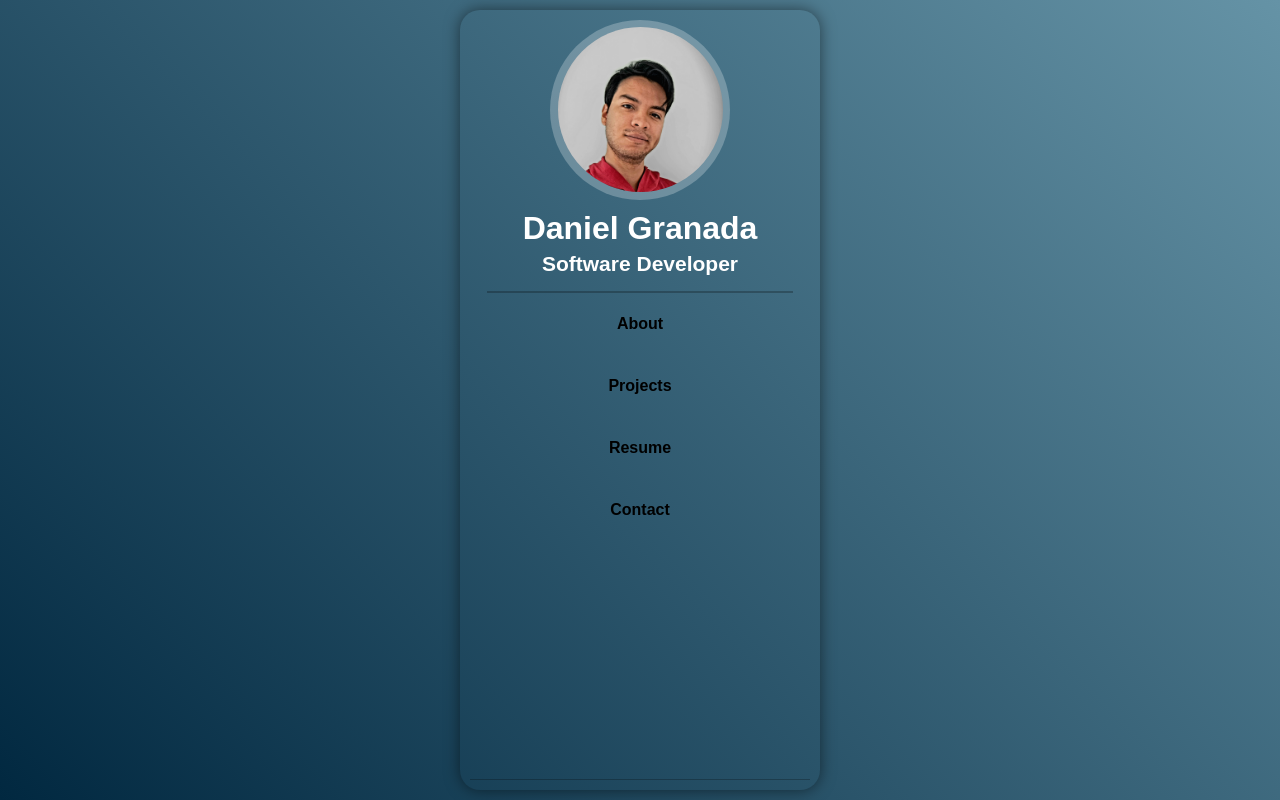
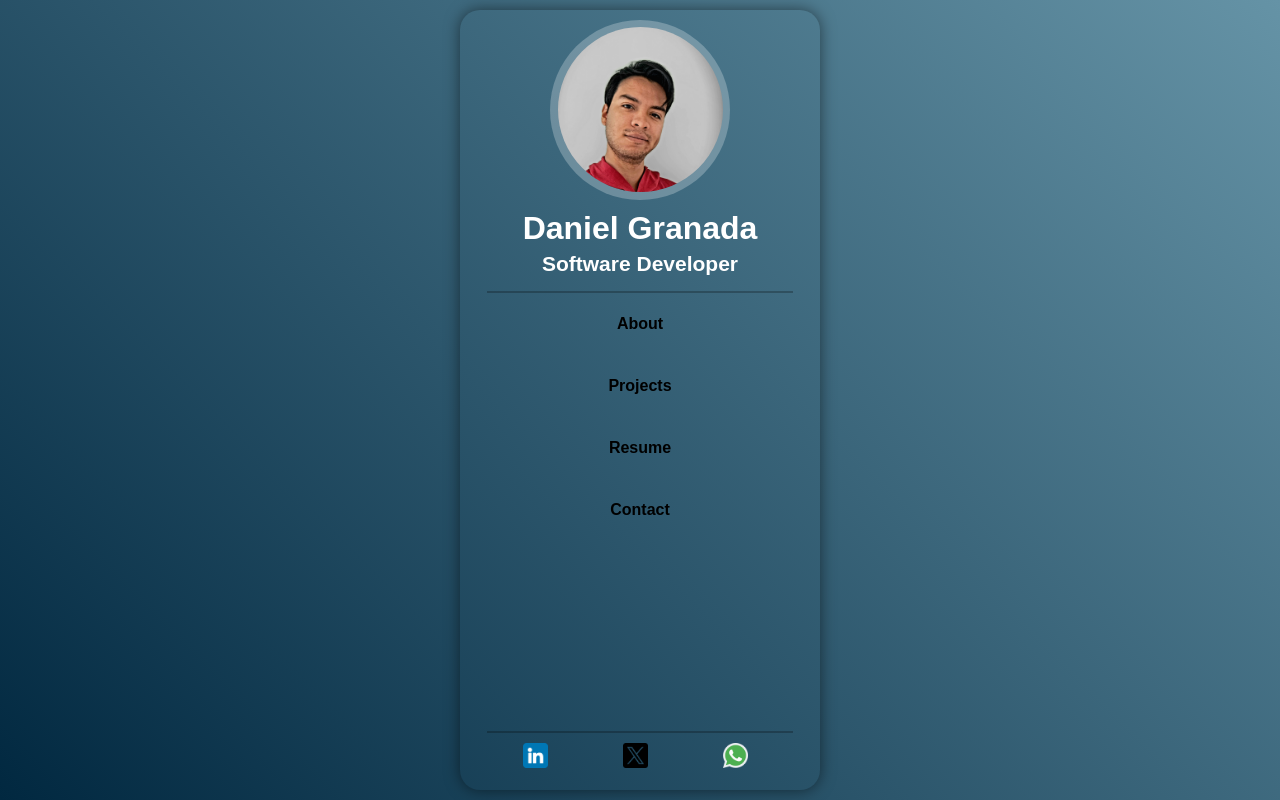
Before and after one commit to JdanielGA/JdanielGA.github.io, a plain HTML site: page index.html in a window 1280 px wide. Drawn offline with Linux system fonts and the light colour scheme.

Commit message:
Social Networks added

```diff
--- a/css/home.css
+++ b/css/home.css
@@ -84,7 +84,6 @@ html {
     display: flex;
     flex-direction: column;
     font-size: 2rem;
-    border-bottom: 0.1rem solid rgba(0, 0, 0, 0.25);
 }
 
 .contactbar-navbar__button {
@@ -111,3 +110,24 @@ html {
     background-color: rgba(255, 255, 255, 0.2);
     transform: scale(0.99);
 }
+
+.contactbar-footer {
+    width: 100%;
+    padding: 1rem 2rem;
+    display: flex;
+    justify-content: center;
+    align-items: center;
+}
+
+.contactbar-footer__networks {
+    width: 100%;
+    list-style: none;
+    display: flex;
+    justify-content: space-around;
+}
+
+.contactbar-footer__networks img {
+    width: 2.5rem;
+    height: 2.5rem;
+    margin-right: 1rem;
+}
--- a/index.html
+++ b/index.html
@@ -45,6 +45,32 @@
                     </button>
                 </div>
             </nav>
+            <div class="contactbar-divider"></div>
+            <footer class="contactbar-footer">
+                <ul class="contactbar-footer__networks">
+                    <li>
+                        <a href="https://www.linkedin.com/in/j-daniel-ga/">
+                            <picture>
+                                <img src="/images/icons/linkedin.png" alt="linkedin-logo">
+                            </picture>
+                        </a>
+                    </li>
+                    <li>
+                        <a href="https://twitter.com/J_Daniel_G">
+                            <picture>
+                                <img src="/images/icons/x-twitter.png" alt="twitter-logo">
+                            </picture>
+                        </a>
+                    </li>
+                    <li>
+                        <a href="https://api.whatsapp.com/send?phone=573183319473">
+                            <picture>
+                                <img src="/images/icons/whatsapp.png" alt="whatsapp-logo">
+                            </picture>
+                        </a>
+                    </li>
+                </ul>
+            </footer>
         </div>
     </div>
 </body>
```
Also changed, not shown: images/icons/linkedin.png (added), images/icons/whatsapp.png (added), images/icons/x-twitter.png (added).
